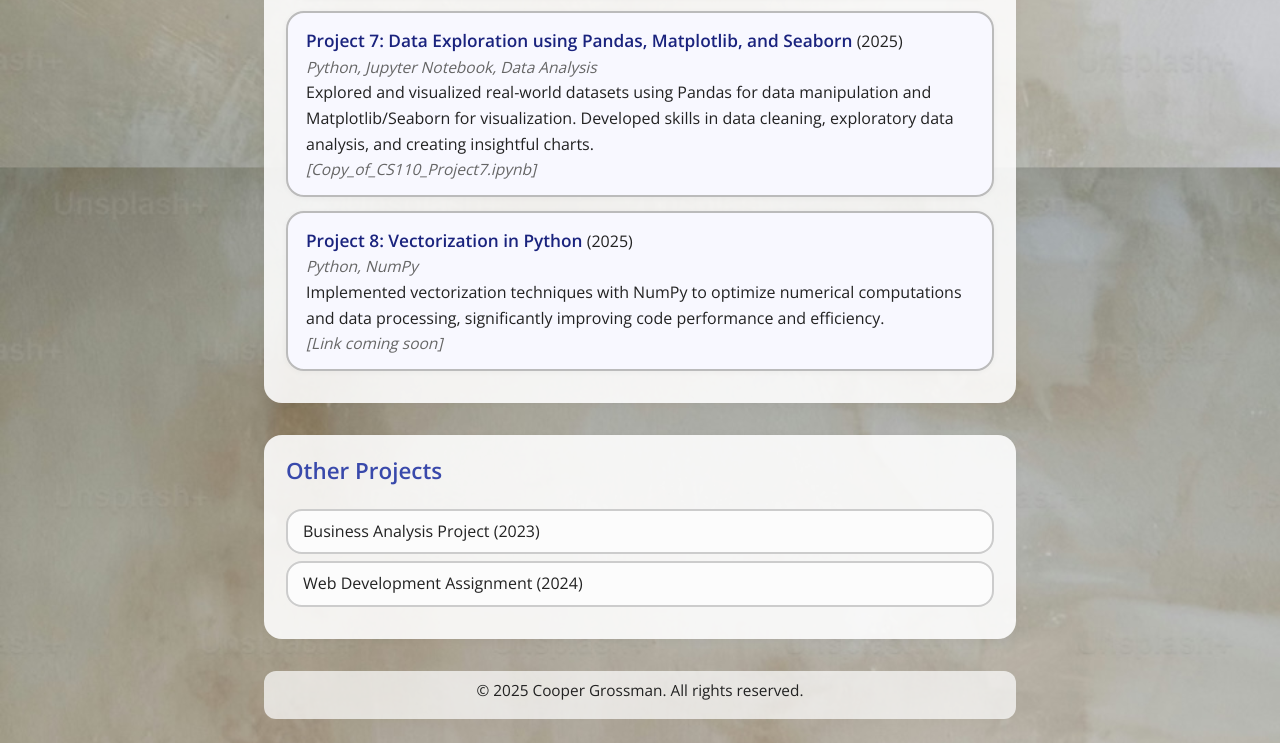
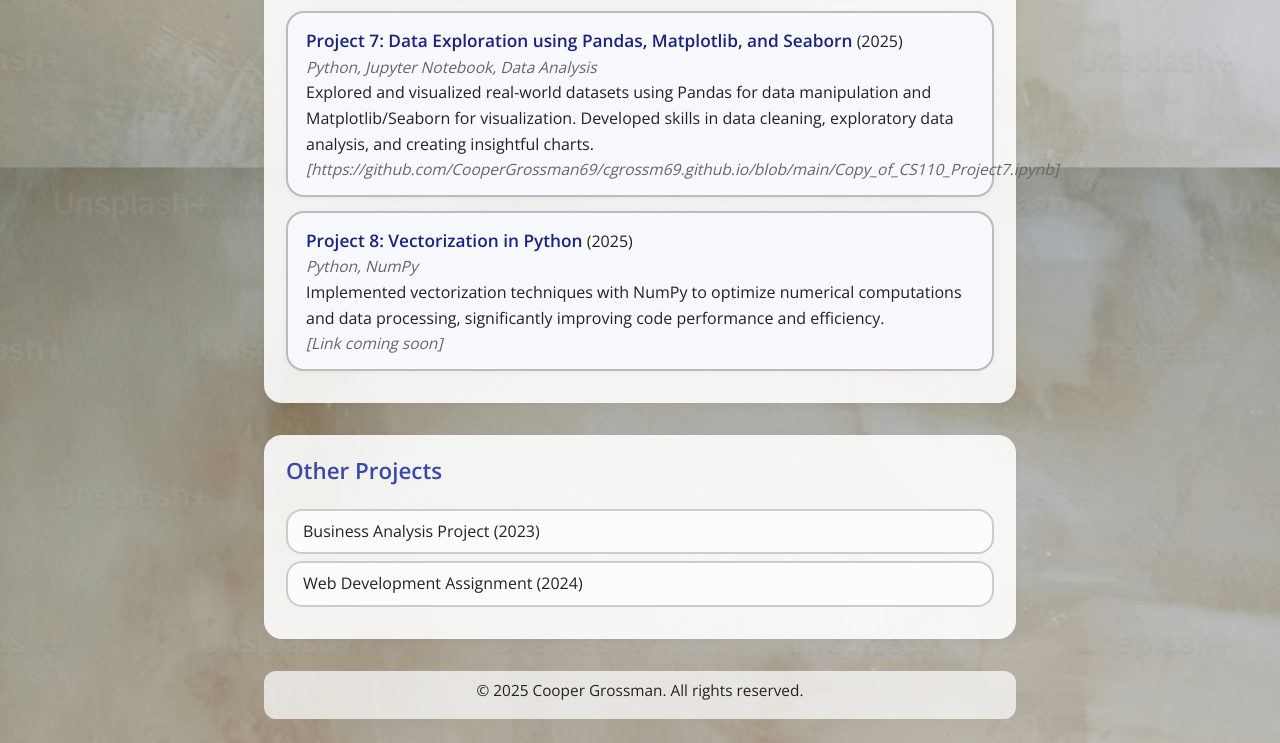
Before and after one commit to CooperGrossman69/cgrossm69.github.io, a plain HTML site: page index.html in a window 1280 px wide. Shown: the part 1583-2326 px from the top of the page. Drawn offline with nearby package versions, Linux system fonts and the light colour scheme.

Commit message:
Update index.html

```diff
--- a/index.html
+++ b/index.html
@@ -312,7 +312,7 @@ for ent in doc.ents:
                     <strong>Project 7: Data Exploration using Pandas, Matplotlib, and Seaborn</strong> (2025)<br>
                     <em>Python, Jupyter Notebook, Data Analysis</em><br>
                     Explored and visualized real-world datasets using Pandas for data manipulation and Matplotlib/Seaborn for visualization. Developed skills in data cleaning, exploratory data analysis, and creating insightful charts.<br>
-                    <em>[Copy_of_CS110_Project7.ipynb]</em>
+                    <em>[https://github.com/CooperGrossman69/cgrossm69.github.io/blob/main/Copy_of_CS110_Project7.ipynb]</em>
                 </li>
                 <li>
                     <strong>Project 8: Vectorization in Python</strong> (2025)<br>
```
